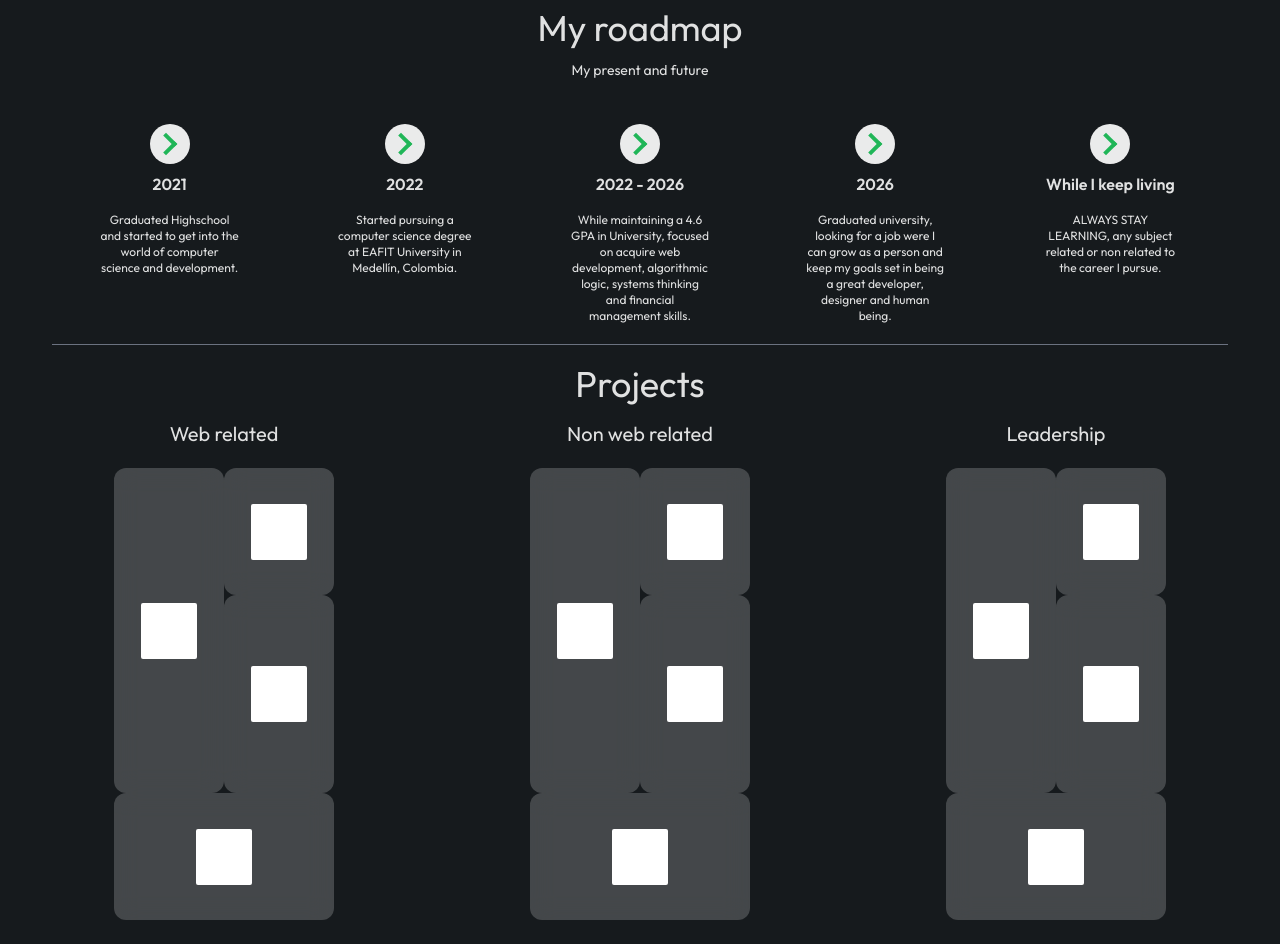
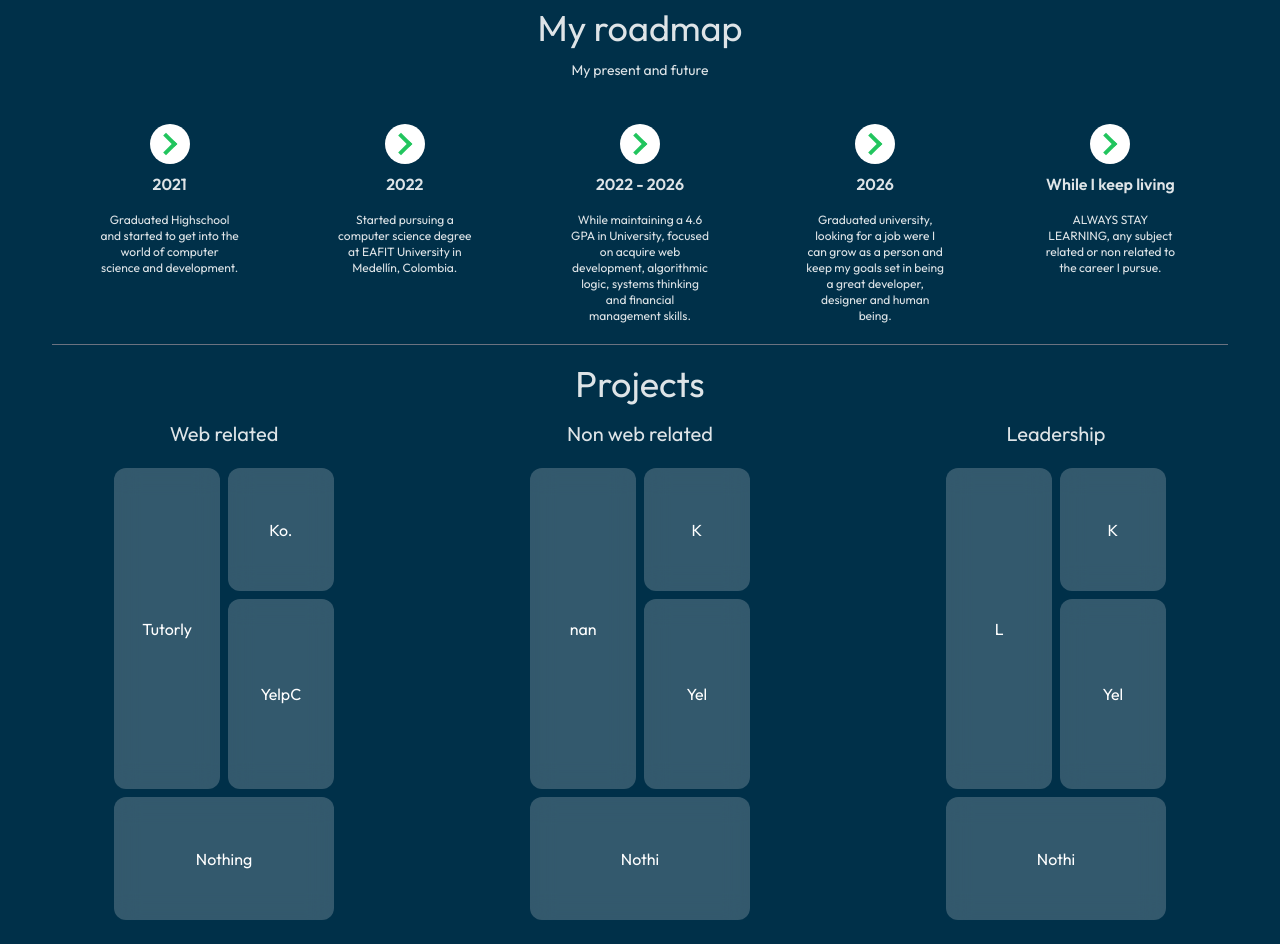
Before and after one commit to mvasquezb99/Portafolio-page, a React (Vite) app: page / in a window 1280 px wide. Shown: the part 900-1844 px from the top of the page. Built offline with nearby package versions, Linux system fonts and the light colour scheme.

Commit message:
styles: Bento gird modifications

```diff
--- a/index.html
+++ b/index.html
@@ -4,6 +4,7 @@
     <meta charset="UTF-8" />
     <link rel="icon" type="image/svg+xml" href="/vite.svg" />
     <meta name="viewport" content="width=device-width, initial-scale=1.0" />
+    <script src="https://kit.fontawesome.com/d1023b5858.js" crossorigin="anonymous"></script>
     <title>Miguel's webpage</title>
   </head>
   <body>
--- a/src/components/Project.jsx
+++ b/src/components/Project.jsx
@@ -1,44 +1,28 @@
 import React from "react";
-
-// h-2/6 original
-function Project({ id }) {
-
-    // const actionHover = (e) => {
-    //     let id = e.target.id;
-    //     let t1;
-    //     let t2;
-
-    //     if (id.charAt('1') === '2') {
-    //         t1 = document.getElementById(`${id[0]}1`);
-    //         t2 = document.getElementById(`${id[0]}3`);
-
-    //     } else if (id.charAt('1') === '3') {
-    //         t1 = document.getElementById(`${id[0]}1`);
-    //         t2 = document.getElementById(`${id[0]}2`);
-    //     }
-
-    //     if (e.type === 'mouseenter') {
-    //         t1.classList.add('opacity-45', 'scale-[0.8]', 'blur-md');
-    //         t2.classList.add('opacity-45', 'scale-[0.8]', 'blur-md');
-    //     } else if(e.type === 'mouseleave'){
-    //         t1.classList.remove('opacity-45', 'scale-[0.8]', 'blur-md');
-    //         t2.classList.remove('opacity-45', 'scale-[0.8]', 'blur-md');
-    //     }
-    // }
+import useToggle from "../hooks/useToggleState";
+function Project({ id, content }) {
+    const [isShown, toggle] = useToggle();
 
     return (
         <div
             id={id}
             name={'card'}
             className=
-                {`w-full h-full ${id === '1' ? ' row-span-3': id === '3' ? 'row-span-2' : id === '4' ? 'col-span-2' : 'row-span-1'}
+            {`w-full h-full ${id === '1' ? ' row-span-3' : id === '3' ? 'row-span-2' : id === '4' ? 'col-span-2' : 'row-span-1'}
                 bg-white/20  rounded-xl backdrop-blur-md hover:bg-white
                 transition ease-in-out delay-100 hover:cursor-pointer hover:scale-110 hover:z-50
                 flex flex-row justify-center items-center`}>
+            <div className=" w-14 h-14 rounded-sm flex flex-row justify-center items-center">
+                {
+                    !isShown ?
+                        <p className="text-white ">
+                            {content['logo']}
+                        </p>
+                    : <>
+                    </>
+                }
+            </div>
 
-            <div className="bg-white w-14 h-14 rounded-sm">
-
-            </div>
         </div>
     )
 }
--- a/src/components/Projects.jsx
+++ b/src/components/Projects.jsx
@@ -6,7 +6,7 @@ function Projects() {
             <h1 className="text-4xl w-full text-center mb-4">Projects</h1>
             <div className="w-full h-full flex flex-row justify-evenly">
                 <ProjectsCard title={'Web related'} id={'l'} />
-                <ProjectsCard title={'Non web related'} id={'c'} />
+                <ProjectsCard title={'Non web related'} id={'c'}/>
                 <ProjectsCard title={'Leadership'} id={'r'} />
             </div>
         </section>
--- a/src/components/ProjectsCard.jsx
+++ b/src/components/ProjectsCard.jsx
@@ -1,14 +1,17 @@
 import React from "react";
 import Project from "./Project";
+import projectsContent from "../helpers/ProjectsContent";
+
 function ProjectsCard({ title, id }) {
+   const {p1,p2,p3,p4} = projectsContent[title];
     return (
         <section className="w-1/3 h-full ml-2 mr-2 pl-3 pr-3 flex flex-col items-center max-h-400 max-w-md">
             <h2 className="text-xl text-center mb-5">{title}</h2>
-            <div className="w-7/12 h-full grid grid-cols-2" >
-                <Project id={`1`} />
-                <Project id={`2`} />
-                <Project id={`3`} />
-                <Project id={`4`} />
+            <div className="w-7/12 h-full grid grid-cols-2 gap-2" >
+                <Project id={`1`} content={p1} />
+                <Project id={`2`} content={p2}/>
+                <Project id={`3`} content={p3}/>
+                <Project id={`4`} content={p4}/>
             </div>
         </section>
     )
--- a/src/components/TimeStamp.jsx
+++ b/src/components/TimeStamp.jsx
@@ -1,16 +1,9 @@
 import React from "react";
 import RoadMapContent from "../helpers/RoadMapContent";
-import useToggle from "../hooks/useToggleState";
 function TimeStamp({ year }) {
-    const [isShown, toggleShown] = useToggle();
-
-    const handleToggle = () => {
-        toggleShown();
-    }
-
     return (
-        <div className={`w-1/5 h-full flex flex-col items-center ${isShown ? 'scale-110' : ''} transition-all ease-in-out delay-75 p-2 pt-3 rounded-md `} onMouseEnter={handleToggle} onMouseLeave={handleToggle}>
-            <figure className={`h-10 w-10 bg-white rounded-full mb-2 flex justify-center items-center ${!isShown ? 'animate-pulse' : ''} transition ease-out delay-75`}>
+        <div className={`w-1/5 h-full flex flex-col items-center hover:scale-110 transition-all ease-in-out delay-75 p-2 pt-3 rounded-md `}>
+            <figure className={`h-10 w-10 bg-white rounded-full mb-2 flex justify-center items-center transition ease-out delay-75`}>
                 <i className=" border-r-4 border-b-4 h-4 w-4 -rotate-45 mr-2 border-green-500"></i>
             </figure>
             <p className="text-l mb-3 font-semibold">{year}</p>
--- /dev/null
+++ b/src/helpers/ProjectsContent.js
@@ -0,0 +1,96 @@
+
+const projectsContent = {
+    'Web related': {
+        p1 : {
+            'name': 'Tutorly',
+            'location' : 'EAFIT University',
+            'description': 'Application focused on enhancing the communication between students with themselves and the teachers.',
+            'technologies': ['Express', 'EJS', 'CSS', 'Nodejs', 'MongoDB', 'Bootstrap'],
+            'logo': 'Tutorly',
+        },
+        p2 : {
+            'name': 'Koolors.io',
+            'location' : 'Udemy Bootcamp',
+            'description': 'A color pallet application, with personalization and creation of pallets.',
+            'technologies': ['REACT', 'MaterialUI', 'CSS', 'Nodejs', 'create-react-app'],
+            'logo': 'Ko.',
+        },
+        p3 : {
+            'name': 'YelpCamp Clone',
+            'location' : 'Udemy BootCamp',
+            'description': 'Clone of the famous website YELP, focused on hotels and cabins.',
+            'technologies': ['Express', 'EJS', 'CSS', 'Nodejs', 'MongoDB', 'Bootstrap'],
+            'logo': 'YelpC',
+        },
+        p4 : {
+            'name': 'Nothing.',
+            'location' : 'Nowhere',
+            'description': 'alo',
+            'technologies': ['Express', 'EJS', 'CSS', 'Nodejs', 'MongoDB', 'Bootstrap'],
+            'logo': 'Nothing',
+        },
+    },
+    'Non web related': {
+        p1 : {
+            'name': 'Nan',
+            'location' : 'EAFIT University',
+            'description': 'Application focused on enhancing the communication between students with themselves and the teachers.',
+            'technologies': ['Express', 'EJS', 'CSS', 'Nodejs', 'MongoDB', 'Bootstrap'],
+            'logo': 'nan',
+        },
+        p2 : {
+            'name': 'Nan',
+            'location' : 'Udemy Bootcamp',
+            'description': 'A color pallet application, with personalization and creation of pallets.',
+            'technologies': ['REACT', 'MaterialUI', 'CSS', 'Nodejs', 'create-react-app'],
+            'logo': 'K',
+        },
+        p3 : {
+            'name': 'Nan',
+            'location' : 'Udemy BootCamp',
+            'description': 'Clone of the famous website YELP, focused on hotels and cabins.',
+            'technologies': ['Express', 'EJS', 'CSS', 'Nodejs', 'MongoDB', 'Bootstrap'],
+            'logo': 'Yel',
+        },
+        p4 : {
+            'name': 'Nan',
+            'location' : 'Nowhere',
+            'description': 'alo',
+            'technologies': ['Express', 'EJS', 'CSS', 'Nodejs', 'MongoDB', 'Bootstrap'],
+            'logo': 'Nothi',
+        },
+    },
+    'Leadership': {
+        p1 : {
+            'name': 'Nan',
+            'location' : 'EAFIT University',
+            'description': 'Application focused on enhancing the communication between students with themselves and the teachers.',
+            'technologies': ['Express', 'EJS', 'CSS', 'Nodejs', 'MongoDB', 'Bootstrap'],
+            'logo': 'L',
+        },
+        p2 : {
+            'name': 'Nan',
+            'location' : 'Udemy Bootcamp',
+            'description': 'A color pallet application, with personalization and creation of pallets.',
+            'technologies': ['REACT', 'MaterialUI', 'CSS', 'Nodejs', 'create-react-app'],
+            'logo': 'K',
+        },
+        p3 : {
+            'name': 'Nan',
+            'location' : 'Udemy BootCamp',
+            'description': 'Clone of the famous website YELP, focused on hotels and cabins.',
+            'technologies': ['Express', 'EJS', 'CSS', 'Nodejs', 'MongoDB', 'Bootstrap'],
+            'logo': 'Yel',
+        },
+        p4 : {
+            'name': 'Nothing',
+            'location' : 'Nowhere',
+            'description': 'alo',
+            'technologies': ['Express', 'EJS', 'CSS', 'Nodejs', 'MongoDB', 'Bootstrap'],
+            'logo': 'Nothi',
+        },
+    },
+}
+
+
+export default projectsContent;
--- a/src/index.css
+++ b/src/index.css
@@ -12,6 +12,6 @@
   font-style: normal;
   color-scheme: light dark;
   color: rgba(255, 255, 255, 0.87);
-  background-color: #161a1d;
+  background-color: #003049;
 
 }
```
Also changed, not shown: src/assets/tutorly.svg (added).
